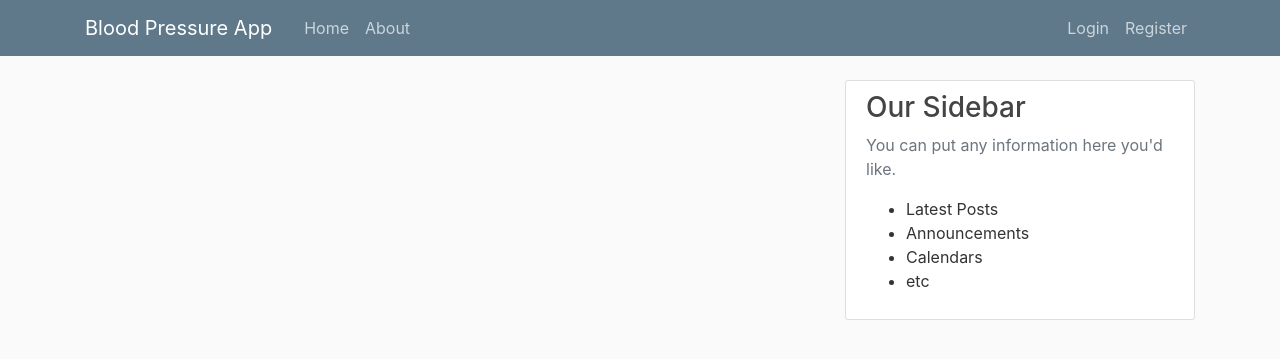
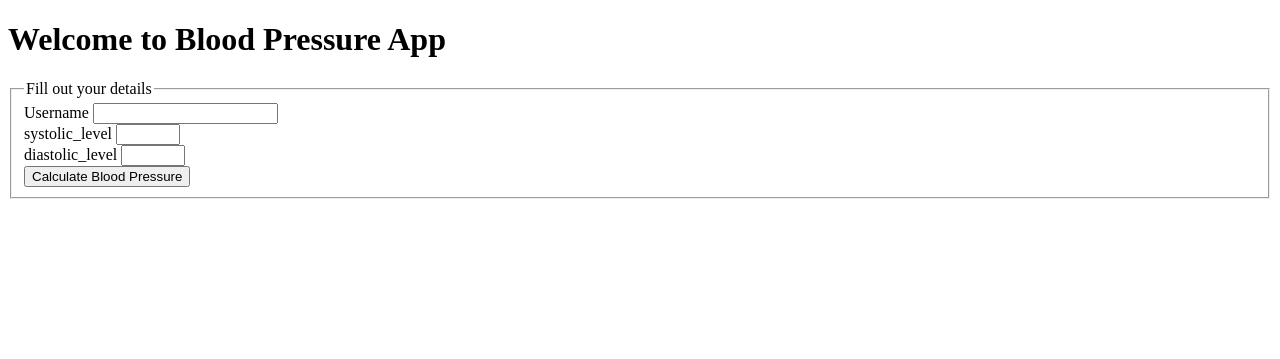
Before and after one commit to johnlindsay93/csdca1, a Flask app: template templates/base.html in a window 1280 px wide. Shown: the top 359 px of the page. Run offline with Flask 2, Linux system fonts and the light colour scheme; the template is opened without the code that fills it: values that come from a table or form of the project are taken from there, others are empty; some libraries are stand-ins or nearby versions.

Commit message:
Remove yml file

```diff
--- a/application.py
+++ b/application.py
@@ -1,25 +1,24 @@
-from flask import Flask, render_template, url_for, flash, redirect
+from flask import Flask, render_template, url_for, flash, redirect, request
+from config import Config
 from forms import BloodPressureForm
+from calculations import Calculations
 
 app = Flask(__name__)
-
-app.config['SECRET_KEY'] = '191153e08901f4a4dd20a8af12052fe6'
-
-posts = [
-    {
-        'name' : 'john',
-        'systolic_level': '130',
-        'diastolic_level': 60
-    }
-]
+app.config.from_object(Config)
 
 
 @app.route('/', methods=['GET', 'POST'])
 def home():
     form = BloodPressureForm()
+    calculations = Calculations()
     if form.validate_on_submit():
         flash(f'Info Submitted for calculation for {form.name.data}!', 'Success')
-    return render_template('home.html', posts=posts, form=form)
+        systolic_level = int(request.form.get("systolic_level"))
+        diastolic_level = int(request.form.get("diastolic_level"))
+        result = calculations.calculate_blood_pressure(systolic_level, diastolic_level)
+        return render_template('result.html', value=result, form=form)
+    return render_template('home.html', form=form)
+
 
 if __name__=='__main__':
     app.run()
--- /dev/null
+++ b/config.py
@@ -0,0 +1,5 @@
+import os
+
+
+class Config():
+    SECRET_KEY = os.environ.get('SECRET_KEY') or 'you_will_never_guess'
--- a/templates/base.html
+++ b/templates/base.html
@@ -1,63 +1,72 @@
-<!doctype html>
+<!DOCTYPE html>
 <html lang="en">
 <head>
-    <!-- Required meta tags -->
-    <meta charset="utf-8">
-    <meta name="viewport" content="width=device-width, initial-scale=1, shrink-to-fit=no">
-
-    <!-- Bootstrap CSS -->
-    <link rel="stylesheet" href="https://stackpath.bootstrapcdn.com/bootstrap/4.3.1/css/bootstrap.min.css" integrity="sha384-ggOyR0iXCbMQv3Xipma34MD+dH/1fQ784/j6cY/iJTQUOhcWr7x9JvoRxT2MZw1T" crossorigin="anonymous">
-
-    <link rel="stylesheet" type="text/css" href="{{url_for('static', filename='css/style.css')}}">
-    <title>{% block title %} {% endblock %}</title>
+    <meta charset="UTF-8">
+    <title>BloodPressureApp</title>
 </head>
 <body>
-    <header class="site-header">
-        <nav class="navbar navbar-expand-md navbar-dark bg-steel fixed-top">
-            <div class="container">
-                <a class="navbar-brand mr-4" href="/">Blood Pressure App</a>
-                 <button class="navbar-toggler" type="button" data-toggle="collapse" data-target="#navbarToggle" aria-controls="navbarToggle" aria-expanded="false" aria-label="Toggle navigation">
-                    <span class="navbar-toggler-icon"></span>
-                 </button>
-                 <div class="collapse navbar-collapse" id="navbarToggle">
-                    <div class="navbar-nav mr-auto">
-                        <a class="nav-item nav-link" href="/">Home</a>
-                        <a class="nav-item nav-link" href="/about">About</a>
+    <h1>Welcome to Blood Pressure App</h1>
+    <div class="content-section">
+        <form method="POST" action="">
+            {{ form.hidden_tag() }}
+            <fieldset class="form-group">
+                <legend class="border-bottom mb-4">Fill out your details</legend>
+                <div class="form-group">
+                    {{form.name.label(class="form-control-label")}}
+                    {% if form.name.errors%}
+                        {{ form.name(class="form-control form-form-control-lg is-invalid") }}
+                        <div class="ïnvalid-feedback">
+                            {% for error in form.name.errors%}
+                                <span> {{ error}}</span>
+                            {%endfor%}
                         </div>
-                    <!-- Navbar Right Side -->
-                    <div class="navbar-nav">
-                        <a class="nav-item nav-link" href="/login">Login</a>
-                        <a class="nav-item nav-link" href="/register">Register</a>
-                    </div>
-                 </div>
-            </div>
-        </nav>
-    </header>
-    <main role="main" class="container">
-      <div class="row">
-        <div class="col-md-8">
-          {% block content %}{% endblock %}
-        </div>
-        <div class="col-md-4">
-          <div class="content-section">
-            <h3>Our Sidebar</h3>
-            <p class='text-muted'>You can put any information here you'd like.
-              <ul>
-                <li>Latest Posts</li>
-                <li>Announcements</li>
-                <li>Calendars</li>
-                <li>etc</li>
-              </ul>
+                    {%else%}
+                    {{form.name(class="form-control form-control-lg")}}
+                    {%endif%}
 
                 </div>
+                <div class="form-group">
+                    {{form.systolic_level.label(class="form-control-label")}}
+                    {% if form.systolic_level.errors%}
+                        {{ form.systolic_level(class="form-control form-form-control-lg is-invalid") }}
+                        <div class="ïnvalid-feedback">
+                            {% for error in form.systolic_level.errors%}
+                                <span> {{ error}}</span>
+                            {%endfor%}
                         </div>
+                    {%else%}
+                    {{form.systolic_level(class="form-control form-control-lg")}}
+                    {%endif%}
+
                 </div>
-    </main>
+                <div class="form-group">
+                    {{form.diastolic_level.label(class="form-control-label")}}
+                    {% if form.diastolic_level.errors%}
+                        {{ form.diastolic_level(class="form-control form-form-control-lg is-invalid") }}
+                        <div class="ïnvalid-feedback">
+                            {% for error in form.diastolic_level.errors%}
+                                <span> {{ error}}</span>
+                            {%endfor%}
+                        </div>
+                    {%else%}
+                    {{form.diastolic_level(class="form-control form-control-lg")}}
+                    {%endif%}
 
-    <!-- Optional JavaScript -->
-    <!-- jQuery first, then Popper.js, then Bootstrap JS -->
-    <script src="https://code.jquery.com/jquery-3.3.1.slim.min.js" integrity="sha384-q8i/X+965DzO0rT7abK41JStQIAqVgRVzpbzo5smXKp4YfRvH+8abtTE1Pi6jizo" crossorigin="anonymous"></script>
-    <script src="https://cdnjs.cloudflare.com/ajax/libs/popper.js/1.14.7/umd/popper.min.js" integrity="sha384-UO2eT0CpHqdSJQ6hJty5KVphtPhzWj9WO1clHTMGa3JDZwrnQq4sF86dIHNDz0W1" crossorigin="anonymous"></script>
-    <script src="https://stackpath.bootstrapcdn.com/bootstrap/4.3.1/js/bootstrap.min.js" integrity="sha384-JjSmVgyd0p3pXB1rRibZUAYoIIy6OrQ6VrjIEaFf/nJGzIxFDsf4x0xIM+B07jRM" crossorigin="anonymous"></script>
+                </div>
+                <div class="form-group">
+                    {{ form.submit(class="btn btn-outline-info") }}
+                </div>
+
+            </fieldset>
+        </form>
+    </div>
+
+    <div>
+        {% for message in get_flashed_messages() %}
+            <p>{{message}}</p>
+        {% endfor %}
+    </div>
+
+    {%block content%} {%endblock%}
 </body>
 </html>
--- /dev/null
+++ b/templates/result.html
@@ -0,0 +1,5 @@
+{%extends "base.html"%}
+
+{% block content %}
+<p> {{value}}</p>
+{% endblock content %}
```
Also changed, not shown: azure-pipelines.yml (deleted, +0 -87 lines), calculations.py (added, +14 -0 lines), templates/home.html (+1 -71 lines), tests/test_calculations.py (added, +28 -0 lines), __init__.py (added), tests/__init__.py (added). Lines whose indentation alone changed are shown as unchanged.
